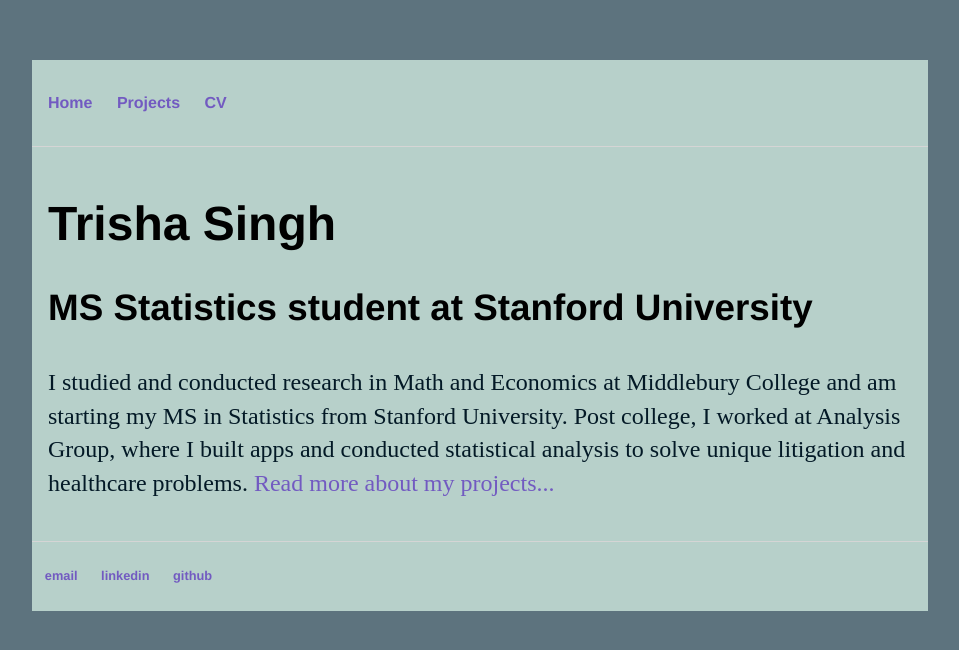
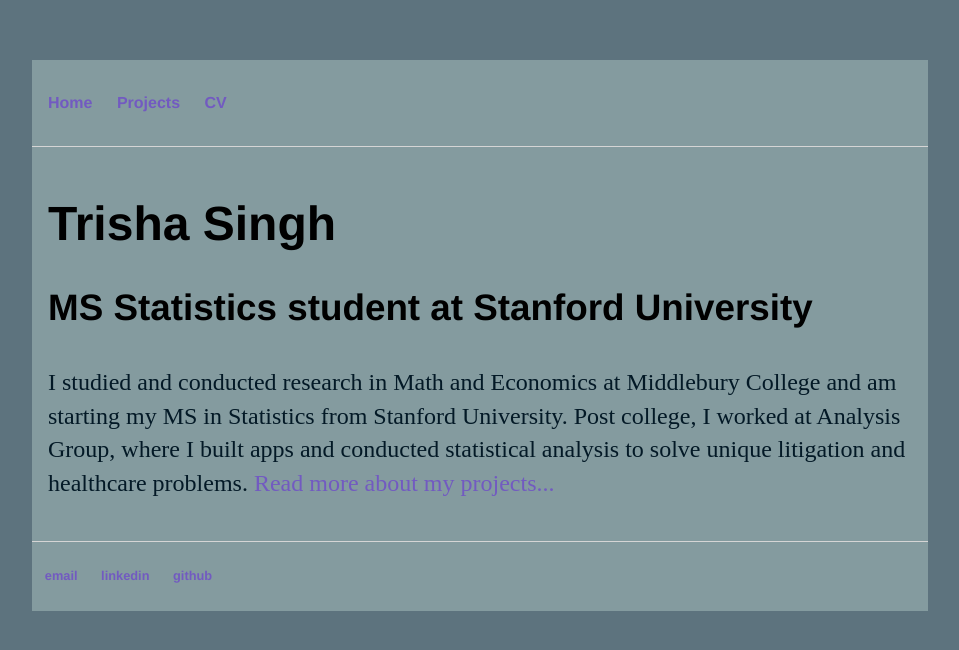
Before and after one commit to trishasingh/trishasingh.github.io, a Jekyll site: the page built from index.html, in a window 1280 px wide. Shown: the top 650 px of the page, without its empty margins (160-1119 px from the left). Built offline with Jekyll 4.4.1, drawn with Linux system fonts in a browser that asks for light colours.

Commit message:
update colors (#2)

```diff
--- a/_layouts/default.html
+++ b/_layouts/default.html
@@ -7,7 +7,7 @@
 
     <style>
     body { background-color: #5D737E}
-    .boxed { background-color: rgba(221,248,235,0.7); }
+    .boxed { background-color: rgba(221,248,235,0.3); }
     .container { padding: 1em; }
     </style>
 
```
